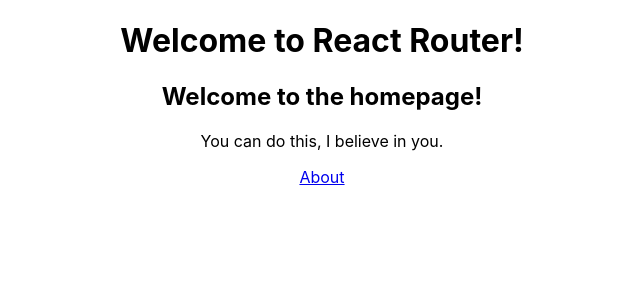
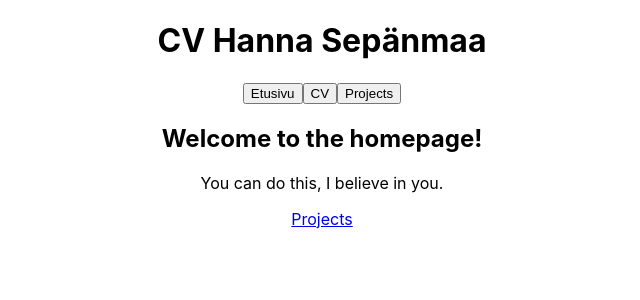
Before and after one commit to haelina/my-react-cv, a React (Create React App) app: page / in a window 1280 px wide. Shown: the top 300 px of the page, without its empty margins (318-958 px from the left). Built offline with nearby package versions, Linux system fonts and the light colour scheme.

Commit message:
Modify route names and app structure

```diff
--- a/src/App.js
+++ b/src/App.js
@@ -1,45 +1,32 @@
 import * as React from "react";
-import { Routes, Route, Link } from "react-router-dom";
+import { Routes, Route, useNavigate } from "react-router-dom";
 import "./App.css";
+import { Home } from "./Components/Pages/Home";
+import { Projects } from "./Components/Pages/Projects";
 
 function App() {
   return (
     <div className="App">
-      <h1>Welcome to React Router!</h1>
+      <h1>CV Hanna Sepänmaa</h1>
+      <div className="ButtonBar">
+        <button>Etusivu</button>
+        <button>CV</button>
+        <button>Projects</button>
+      </div>
       <Routes>
         <Route path="/" element={<Home />} />
-        <Route path="about" element={<About />} />
+        <Route path="projects" element={<Projects />} />
+        <Route
+          path="*"
+          element={
+            <main style={{ padding: "1rem" }}>
+              <p>There's nothing here!</p>
+            </main>
+          }
+        />
       </Routes>
     </div>
   );
 }
 
-function Home() {
-  return (
-    <>
-      <main>
-        <h2>Welcome to the homepage!</h2>
-        <p>You can do this, I believe in you.</p>
-      </main>
-      <nav>
-        <Link to="/about">About</Link>
-      </nav>
-    </>
-  );
-}
-
-function About() {
-  return (
-    <>
-      <main>
-        <h2>Who are we?</h2>
-        <p>That feels like an existential question, don't you think?</p>
-      </main>
-      <nav>
-        <Link to="/">Home</Link>
-      </nav>
-    </>
-  );
-}
-
 export default App;
--- /dev/null
+++ b/src/Components/Pages/Home.js
@@ -0,0 +1,16 @@
+import * as React from "react";
+import { Link } from "react-router-dom";
+
+export const Home = () => {
+  return (
+    <>
+      <main>
+        <h2>Welcome to the homepage!</h2>
+        <p>You can do this, I believe in you.</p>
+      </main>
+      <nav>
+        <Link to="/projects">Projects</Link>
+      </nav>
+    </>
+  );
+};
--- /dev/null
+++ b/src/Components/Pages/Projects.js
@@ -0,0 +1,16 @@
+import * as React from "react";
+import { Link } from "react-router-dom";
+
+export const Projects = () => {
+  return (
+    <>
+      <main>
+        <h2>My projects</h2>
+        <p>That feels like an existential question, don't you think?</p>
+      </main>
+      <nav>
+        <Link to="/">Home</Link>
+      </nav>
+    </>
+  );
+};
```
